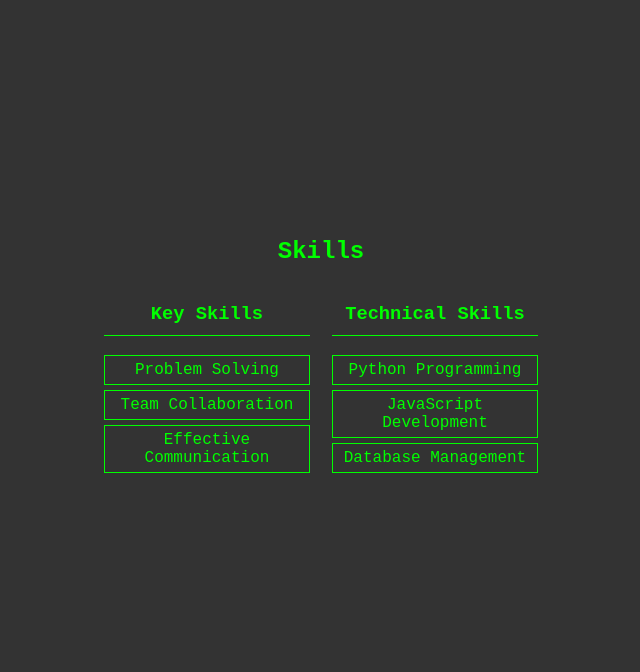
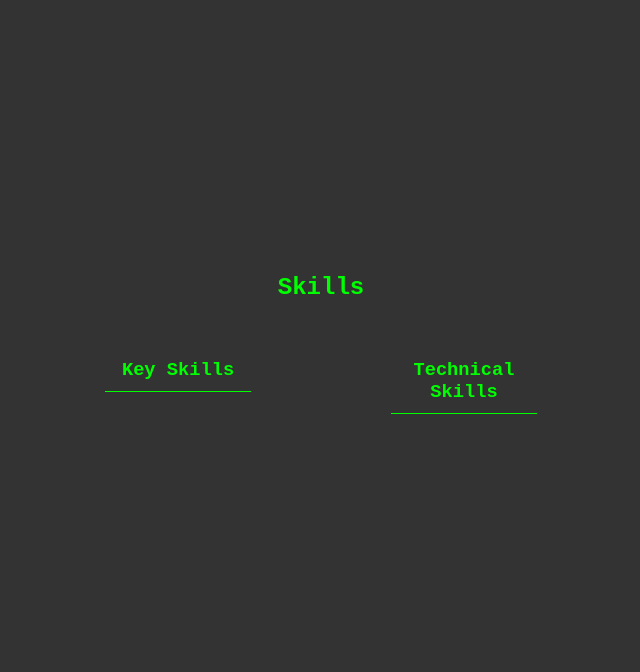
Before and after one commit to Galchov/portfolio-website, a Django app: template sections/templates/home.html in a window 1280 px wide. Shown: the part 1767-2439 px from the top of the page, without its empty margins (319-959 px from the left). Run offline with Django 3.2, Linux system fonts and the light colour scheme; the template is opened without the code that fills it, so the values that code supplies are empty.

Commit message:
Connected 'Skills' section to the database

```diff
--- a/sections/static/css/section_skills.css
+++ b/sections/static/css/section_skills.css
@@ -1,4 +1,3 @@
-
 .skills-section {
     margin-top: 80px;
     padding: 20px;
@@ -9,16 +8,22 @@
 
 .skills-container {
     display: flex;
-    justify-content: space-around;
+    justify-content: space-between;
+    padding: 20px;
 }
 
 .key-skills {
-    width: 45%;
+    width: 100%;
+    margin-right: 70px;
 }
 
 .key-skills h3 {
     border-bottom: 1px solid #00FF00;
     padding-bottom: 10px;
+    white-space: normal;
+    overflow: hidden;
+    text-overflow: ellipsis;
+    text-align: center;
 }
 
 .key-skills ul {
@@ -33,12 +38,17 @@
 }
 
 .tech-skills {
-    width: 45%;
+    width: 100%;
+    margin-left: 70px;
 }
 
 .tech-skills h3 {
     border-bottom: 1px solid #00FF00;
     padding-bottom: 10px;
+    white-space: normal;
+    overflow: hidden;
+    text-overflow: ellipsis;
+    text-align: center;
 }
 
 .tech-skills ul {
--- a/sections/templates/home.html
+++ b/sections/templates/home.html
@@ -115,13 +115,6 @@
                     <li>{{ skill.name }}</li>
                 {% endfor %}
             </ul>
-            <div class="example-skills">
-                <ul>
-                    <li>Problem Solving</li>
-                    <li>Team Collaboration</li>
-                    <li>Effective Communication</li>
-                </ul>
-            </div>
         </div>
         <div class="tech-skills">
             <h3>Technical Skills</h3>
@@ -130,13 +123,6 @@
                     <li>{{ skill.name }}</li>
                 {% endfor %}
             </ul>
-            <div class="example-skills">
-                <ul>
-                    <li>Python Programming</li>
-                    <li>JavaScript Development</li>
-                    <li>Database Management</li>
-                </ul>
-            </div>
         </div>
     </div>
     </section>
```
Also changed, not shown: sections/views.py (+11 -1 lines).
